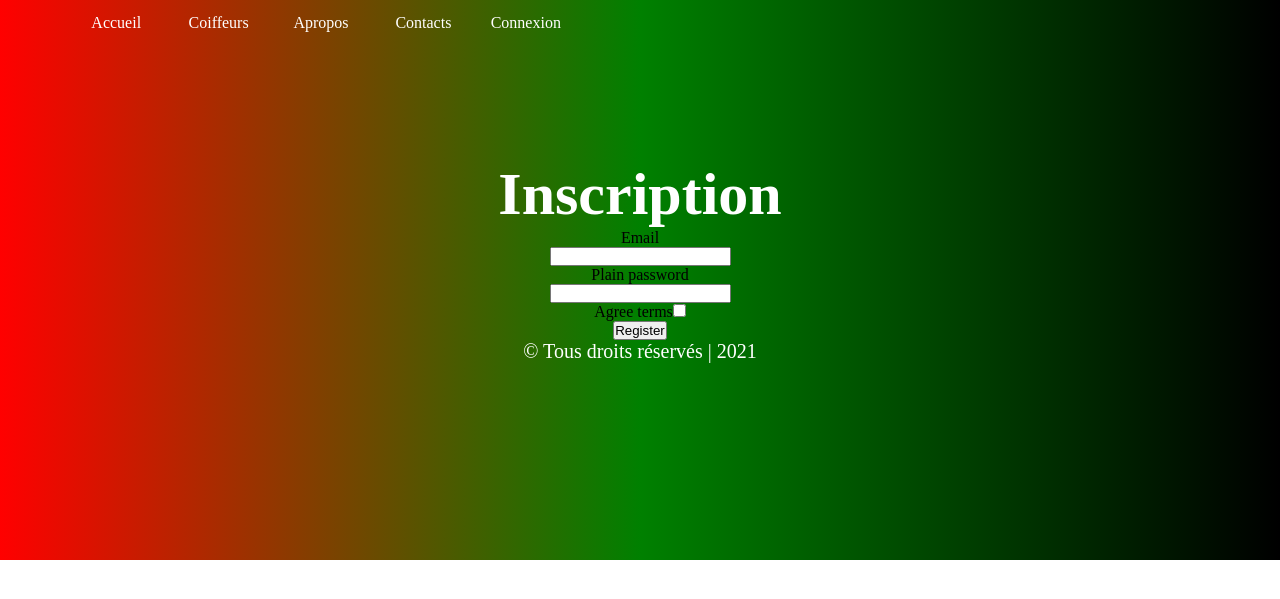
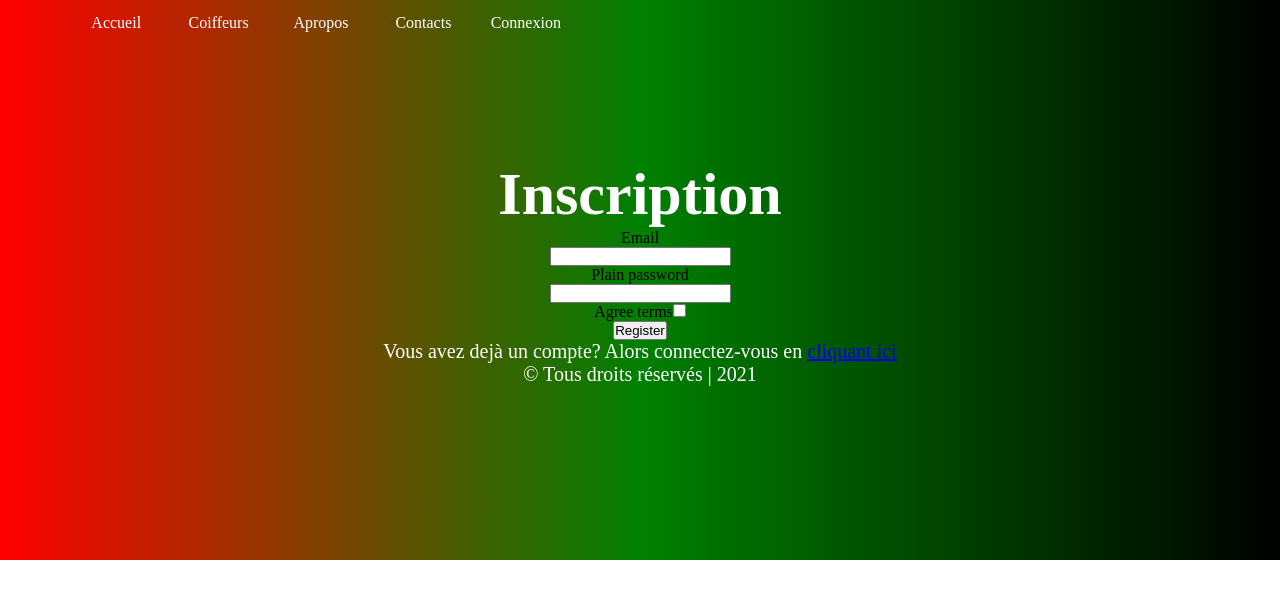
Before and after one commit to JoJo1891/mcf, a Symfony app: template templates/registration/register.html.twig in a window 1280 px wide. Shown: the top 599 px of the page. Run offline with Twig, Linux system fonts and the light colour scheme; the template is opened without the code that fills it, so the values that code supplies are empty; form fields are guessed from the names that the template uses; some libraries are stand-ins or nearby versions.

Commit message:
add background animee and update design

```diff
--- a/templates/base.html.twig
+++ b/templates/base.html.twig
@@ -4,6 +4,7 @@
         <meta charset="UTF-8">
         <title>{% block title %}Welcome!{% endblock %}</title>
         <link rel="stylesheet" type="text/css" href="{{ asset('css/style.css') }}">
+        <link rel="stylesheet" type="text/css" href="{{ asset('css/bg.css') }}">
 
         {# Run `composer require symfony/webpack-encore-bundle`
            and uncomment the following Encore helpers to start using Symfony UX #}
@@ -34,6 +35,13 @@
             </ul>
         </nav>
         {% block body %}{% endblock %}
+        <div class='ripple-background'>
+          <div class='circle xxlarge shade1'></div>
+          <div class='circle xlarge shade2'></div>
+          <div class='circle large shade3'></div>
+          <div class='circle mediun shade4'></div>
+          <div class='circle small shade5'></div>
+        </div>
         <footer class="container">
             <p>© Tous droits réservés | 2021</p>
         </footer>
@@ -60,13 +68,13 @@
                maville = $(this).text();
                mavillec =$.trim(maville);
                $("#ville").val(mavillec);
-               alert(maville);
+               //alert(maville);
            });
            $(document).on("click", ".liville1", function (){
                maville1 = $(this).text();
                maville1c =$.trim(maville1);
                $("#ville").val(maville1c);
-               alert(maville1c);
+               //alert(maville1c);
            });
         });
     </script>
--- a/templates/public/coiffeurs.html.twig
+++ b/templates/public/coiffeurs.html.twig
@@ -32,6 +32,11 @@ li:hover {
 				<p>Trouver votre coiffeur antillais en france, dans ta ville, près de chez toi.</p>
 			</div>
 			<div class="row">
+				<select name="coiffure" id="pet-select">
+				    <option value="">--Choisissez une option--</option>
+				    <option value="dog">Dégradée</option>
+				    <option value="cat">Coupe au carré</option>
+				</select>
 				<input id="ville" placeholder="Entrez un code postal ou une ville" autocomplete="off" size="30">
 					<div class="suggest">
 						<div class="sugcol">
--- a/templates/registration/register.html.twig
+++ b/templates/registration/register.html.twig
@@ -37,5 +37,8 @@
             </div>
                     <button type="submit" class="btn">Register</button>
         {{ form_end(registrationForm) }}
+        <div class="row">
+            <p>Vous avez dejà un compte? Alors connectez-vous en <a href="{{ path('app_login') }}">cliquant ici</a></p>
+        </div>
     </div>
 {% endblock %}
```
